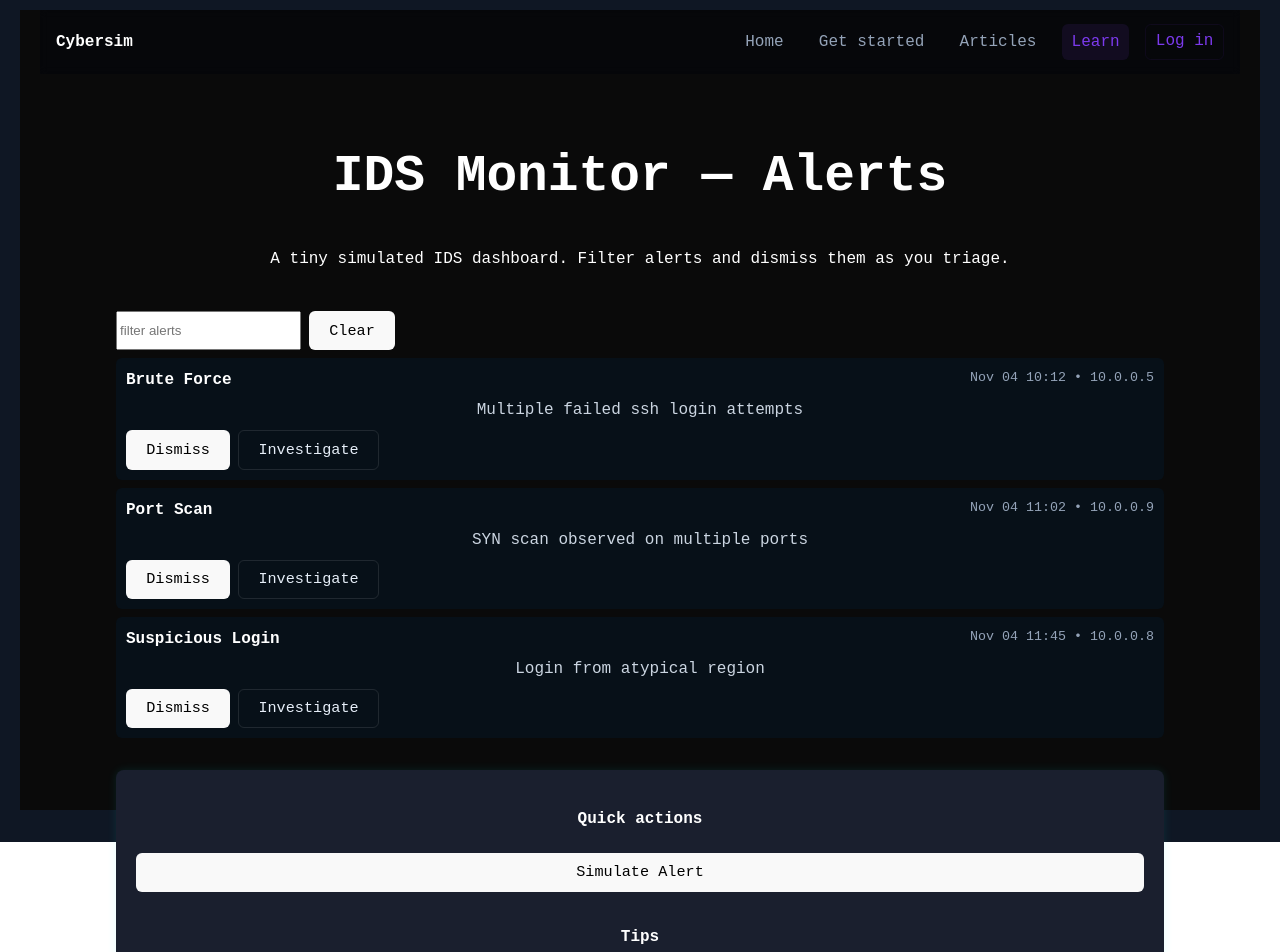
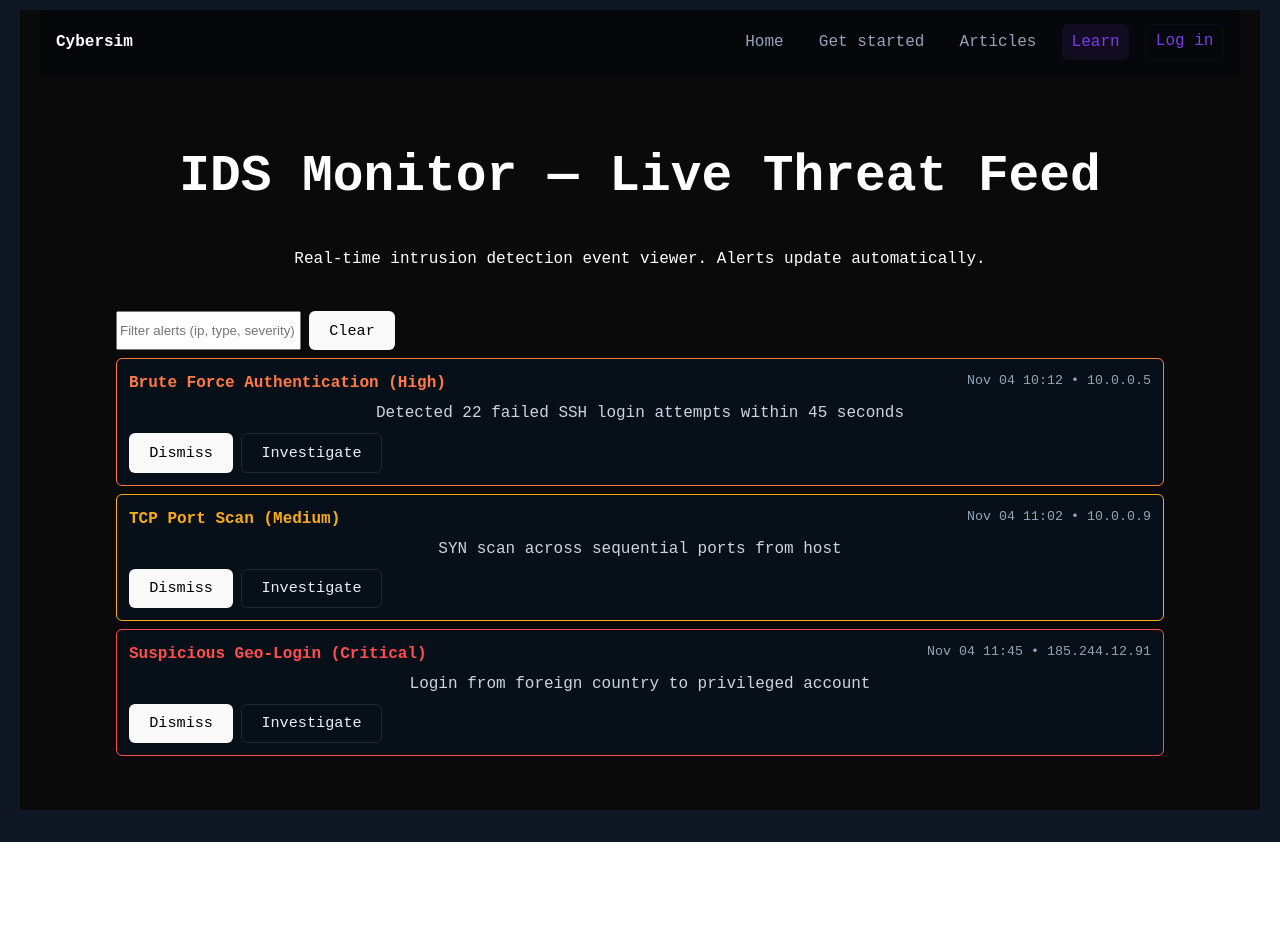
Before and after one commit to miles-spidee/cybersim, a React (Vite) app in the folder frontend/: page /defense/ids-monitor in a window 1280 px wide. Shown: the top 952 px of the page. After the commit the page ends 842 px from the top, so only its background shows below. Built offline with nearby package versions, Linux system fonts and the light colour scheme.

Commit message:
some change

```diff
--- a/frontend/src/defenses/ids-monitor.jsx
+++ b/frontend/src/defenses/ids-monitor.jsx
@@ -1,58 +1,106 @@
-import React, { useState } from 'react'
-import '../App.css'
+import React, { useState, useEffect } from "react";
+import "../App.css";
 
 export default function IDSMonitor() {
   const [alerts, setAlerts] = useState([
-    { id: 1, time: 'Nov 04 10:12', src: '10.0.0.5', type: 'Brute Force', details: 'Multiple failed ssh login attempts' },
-    { id: 2, time: 'Nov 04 11:02', src: '10.0.0.9', type: 'Port Scan', details: 'SYN scan observed on multiple ports' },
-    { id: 3, time: 'Nov 04 11:45', src: '10.0.0.8', type: 'Suspicious Login', details: 'Login from atypical region' },
-  ])
-  const [filter, setFilter] = useState('')
+    { id: 1, time: "Nov 04 10:12", src: "10.0.0.5", type: "Brute Force Authentication", severity: "High", details: "Detected 22 failed SSH login attempts within 45 seconds" },
+    { id: 2, time: "Nov 04 11:02", src: "10.0.0.9", type: "TCP Port Scan", severity: "Medium", details: "SYN scan across sequential ports from host" },
+    { id: 3, time: "Nov 04 11:45", src: "185.244.12.91", type: "Suspicious Geo-Login", severity: "Critical", details: "Login from foreign country to privileged account" },
+  ]);
+
+  const [filter, setFilter] = useState("");
+  const [investigate, setInvestigate] = useState(null);
+
+  // ---------- AUTO LIVE RANDOM ALERT SIMULATION ----------
+  useEffect(() => {
+    const interval = setInterval(() => {
+      const severities = ["Low", "Medium", "High", "Critical"];
+      const types = ["Brute Force", "SQL Injection", "XSS Attempt", "Unauthorized Access", "Malware Beaconing"];
+      const ip = `10.0.0.${Math.floor(Math.random() * 200) + 1}`;
+      const newAlert = {
+        id: Date.now(),
+        time: new Date().toLocaleTimeString(),
+        src: ip,
+        type: types[Math.floor(Math.random() * types.length)],
+        severity: severities[Math.floor(Math.random() * severities.length)],
+        details: `Automated detection event logged involving host ${ip}`
+      };
+      setAlerts(a => [newAlert, ...a]);
+    }, 12000); // new alert every 12s
+    return () => clearInterval(interval);
+  }, []);
 
   function dismiss(id) {
-    setAlerts(a => a.filter(x => x.id !== id))
+    setAlerts(a => a.filter(x => x.id !== id));
   }
 
-  const shown = alerts.filter(a => (filter ? JSON.stringify(a).toLowerCase().includes(filter.toLowerCase()) : true))
+  const shown = alerts.filter(a => (filter ? JSON.stringify(a).toLowerCase().includes(filter.toLowerCase()) : true));
+
+  function severityColor(level) {
+    return {
+      "Critical": "#ff4d4f",
+      "High": "#ff7a45",
+      "Medium": "#faad14",
+      "Low": "#4ade80"
+    }[level] || "#94a3b8";
+  }
 
   return (
-  <div className="defense-container session-layout session-column">
+    <div className="defense-container session-layout session-column">
       <aside className="session-title">
-        <h1>IDS Monitor — Alerts</h1>
-        <p>A tiny simulated IDS dashboard. Filter alerts and dismiss them as you triage.</p>
+        <h1>IDS Monitor — Live Threat Feed</h1>
+        <p>Real-time intrusion detection event viewer. Alerts update automatically.</p>
       </aside>
 
       <main className="session-main">
         <div className="panel">
-          <div style={{ display: 'flex', gap: 8, marginBottom: 8 }}>
-            <input value={filter} onChange={(e)=>setFilter(e.target.value)} className="atk-input" placeholder="filter alerts" />
-            <button className="btn" onClick={()=>setFilter('')}>Clear</button>
+
+          {/* Filter Bar */}
+          <div style={{ display: "flex", gap: 8, marginBottom: 8 }}>
+            <input value={filter} onChange={(e)=>setFilter(e.target.value)} className="atk-input" placeholder="Filter alerts (ip, type, severity)"/>
+            <button className="btn" onClick={()=>setFilter("")}>Clear</button>
           </div>
 
-          {shown.length === 0 ? <div style={{ color: '#94a3b8' }}>No alerts</div> : shown.map(a => (
-            <div key={a.id} style={{ padding: 10, borderRadius: 6, marginBottom: 8, background:'#071018' }}>
-              <div style={{ display:'flex', justifyContent:'space-between' }}>
-                <strong style={{ color: '#fff' }}>{a.type}</strong>
-                <small style={{ color: '#94a3b8' }}>{a.time} • {a.src}</small>
+          {/* Alerts List */}
+          {shown.length === 0 ? (
+            <div style={{ color: "#94a3b8" }}>No alerts</div>
+          ) : shown.map(a => (
+            <div key={a.id} style={{ padding: 12, borderRadius: 6, marginBottom: 8, background:"#071018", border:`1px solid ${severityColor(a.severity)}` }}>
+              <div style={{ display:"flex", justifyContent:"space-between" }}>
+                <strong style={{ color: severityColor(a.severity) }}>{a.type} ({a.severity})</strong>
+                <small style={{ color:"#94a3b8" }}>{a.time} • {a.src}</small>
               </div>
-              <div style={{ color: '#cbd5e1', marginTop:6 }}>{a.details}</div>
-              <div style={{ marginTop:8, display:'flex', gap:8 }}>
+              <div style={{ color:"#cbd5e1", marginTop:6 }}>{a.details}</div>
+              <div style={{ marginTop:8, display:"flex", gap:8 }}>
                 <button className="btn" onClick={()=>dismiss(a.id)}>Dismiss</button>
-                <button className="btn ghost">Investigate</button>
+                <button className="btn ghost" onClick={()=>setInvestigate(a)}>Investigate</button>
               </div>
             </div>
           ))}
+
         </div>
       </main>
 
-      <aside className="status-panel">
-        <h4>Quick actions</h4>
-        <button className="btn" onClick={()=>setAlerts(a => [{ id: Date.now(), time: 'Now', src: '10.0.0.99', type: 'New Alert', details: 'Simulated incoming alert' }, ...a])}>Simulate Alert</button>
-        <div style={{ marginTop: 12 }}>
-          <h4>Tips</h4>
-          <div style={{ color:'#cbd5e1' }}>Use the filter to find IPs or alert types. Dismiss false positives during triage.</div>
+      {/* Investigation Modal */}
+      {investigate && (
+        <div className="modal">
+          <div className="modal-content glass">
+            <h2>Investigation Details</h2>
+            <p><b>Source IP:</b> {investigate.src}</p>
+            <p><b>Event:</b> {investigate.type}</p>
+            <p><b>Severity:</b> {investigate.severity}</p>
+            <p><b>Description:</b> {investigate.details}</p>
+            <hr/>
+            <p><b>Suggested Action:</b></p>
+            {investigate.severity === "Critical" ? (
+              <p>Immediately isolate host, rotate credentials, and perform forensic analysis.</p>
+            ) : (
+              <p>Review logs, confirm behavior, escalate if persistent.</p>
+            )}
+            <button className="btn" style={{ marginTop: 12 }} onClick={()=>setInvestigate(null)}>Close</button>
+          </div>
         </div>
-      </aside>
+      )}
     </div>
-  )
+  );
 }
--- a/frontend/src/defenses/log-analysis.jsx
+++ b/frontend/src/defenses/log-analysis.jsx
@@ -1,53 +1,60 @@
-import React, { useState } from 'react'
-import '../App.css'
+import React, { useState } from "react";
+import "../App.css";
 
 export default function LogAnalysis() {
-  const [query, setQuery] = useState('')
-  const [results, setResults] = useState([])
+  const [query, setQuery] = useState("");
+  const [results, setResults] = useState([]);
 
-  // simulated logs
   const logs = [
-    'Nov 04 10:01:12 sshd[1234]: Failed password for invalid user admin from 10.0.0.5 port 40222',
-    'Nov 04 10:03:44 systemd[1]: Started nginx service',
-    'Nov 04 10:05:02 app[200]: ERROR Database connection failed',
-    'Nov 04 10:07:11 app[200]: INFO User login: alice',
-    'Nov 04 10:09:33 sshd[1236]: Accepted password for user bob from 10.0.0.8 port 50222',
-  ]
+    "Nov 04 10:01:12 sshd[1234]: Failed password for invalid user admin from 10.0.0.5 port 40222",
+    "Nov 04 10:03:44 systemd[1]: Started nginx service",
+    "Nov 04 10:05:02 postgres[200]: ERROR Database connection failed at auth handshake",
+    "Nov 04 10:07:11 app[200]: INFO User login: alice (10.0.0.11)",
+    "Nov 04 10:09:33 sshd[1236]: Accepted password for user bob from 185.244.12.91 port 50222",
+    "Nov 04 10:15:22 webapp[451]: WARNING Slow response detected for /login route",
+    "Nov 04 10:18:07 firewall: BLOCK outbound connection attempt to 45.12.221.8 on port 4444"
+  ];
 
   function runQuery(e) {
-    e?.preventDefault()
-    if (!query) return
-    const out = logs.filter(l => l.toLowerCase().includes(query.toLowerCase()))
-    setResults(out)
+    e?.preventDefault();
+    if (!query) return;
+    setResults(logs.filter(l => l.toLowerCase().includes(query.toLowerCase())));
+  }
+
+  function highlight(text, q) {
+    if (!q) return text;
+    const regex = new RegExp(`(${q})`, "ig");
+    return text.split(regex).map((part, i) =>
+      part.toLowerCase() === q.toLowerCase() ? <span key={i} style={{ background:"#ffca28", color:"#000" }}>{part}</span> : part
+    );
   }
 
   return (
-  <div className="defense-container session-layout session-column">
+    <div className="defense-container session-layout session-column">
       <aside className="session-title">
-        <h1>Log Analysis — Interactive</h1>
-        <p>Search a small set of simulated system logs to find anomalies.</p>
+        <h1>Log Analysis Console</h1>
+        <p>Search logs for security-relevant signals, anomalies, user behavior and authentication patterns.</p>
       </aside>
 
       <main className="session-main">
         <div className="panel">
-          <form onSubmit={runQuery} style={{ display: 'flex', gap: 8 }}>
-            <input value={query} onChange={(e)=>setQuery(e.target.value)} className="atk-input" placeholder="search text e.g. sshd, ERROR" />
+          <form onSubmit={runQuery} style={{ display:"flex", gap:8 }}>
+            <input value={query} onChange={(e)=>setQuery(e.target.value)} className="atk-input" placeholder="Search logs: sshd, ERROR, IP, username, etc..." />
             <button className="btn" type="submit">Search</button>
           </form>
 
           <div style={{ marginTop: 12 }} className="results-panel">
             <h4>Results</h4>
-            {results.length === 0 ? <div style={{ color: '#94a3b8' }}>No results yet.</div> : results.map((r,i)=>(<pre key={i} style={{ background:'#071018', padding:8, borderRadius:6 }}>{r}</pre>))}
+            {results.length === 0 ? (
+              <div style={{ color:"#94a3b8" }}>No results yet.</div>
+            ) : (
+              results.map((r,i)=>(
+                <pre key={i} style={{ background:"#071018", padding:8, borderRadius:6, lineHeight:"1.4em" }}>{highlight(r, query)}</pre>
+              ))
+            )}
           </div>
         </div>
       </main>
-
-      <aside className="status-panel">
-        <h4>Quick actions</h4>
-        <div style={{ marginTop: 8 }}>
-          <div style={{ color: 'var(--muted)' }}>Use the search to look for events. Try keywords like <code>sshd</code> or <code>ERROR</code>.</div>
-        </div>
-      </aside>
     </div>
-  )
+  );
 }
```
Also changed, not shown: 1 other file (tests, documents, lock files or other folders).
